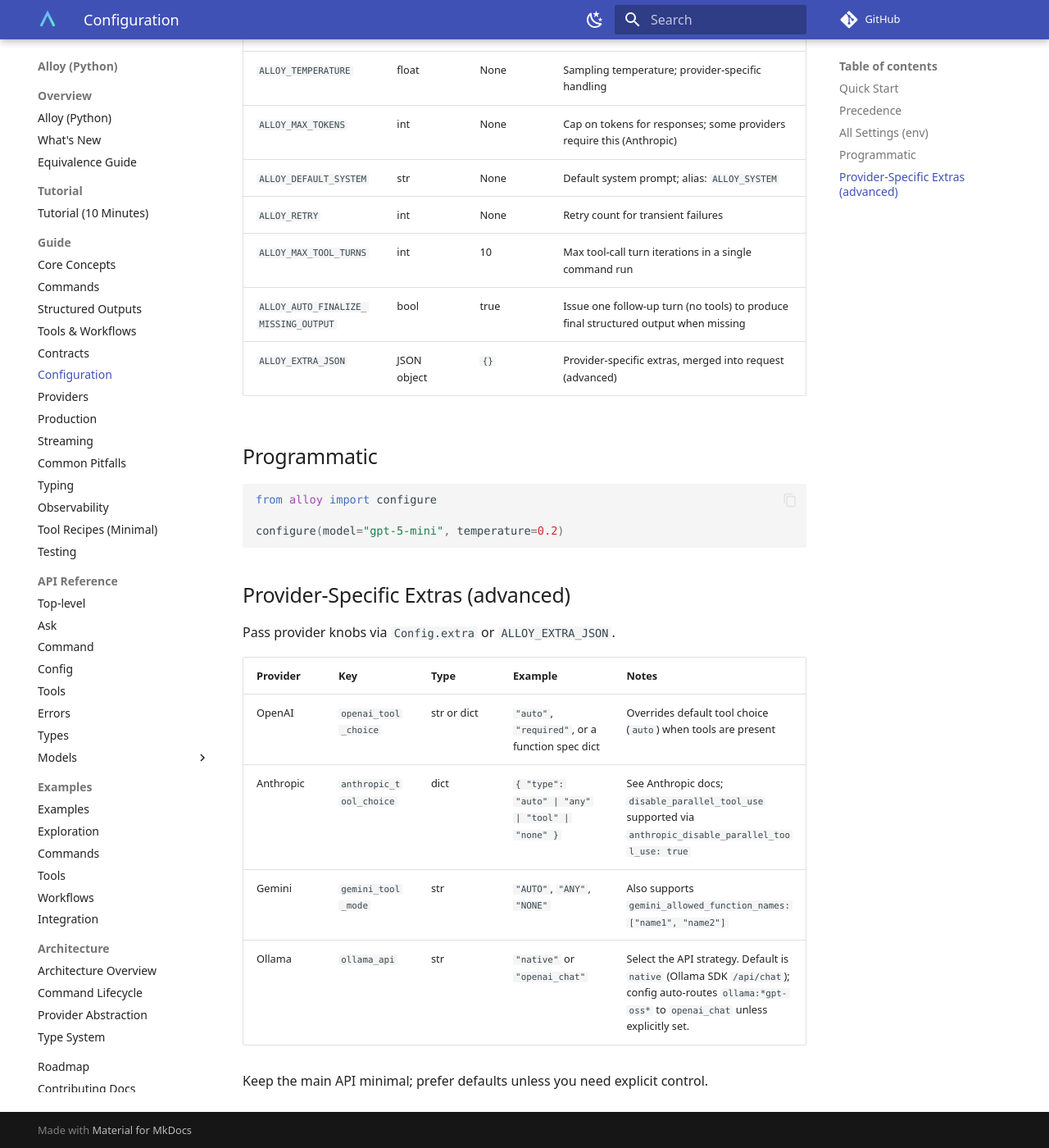
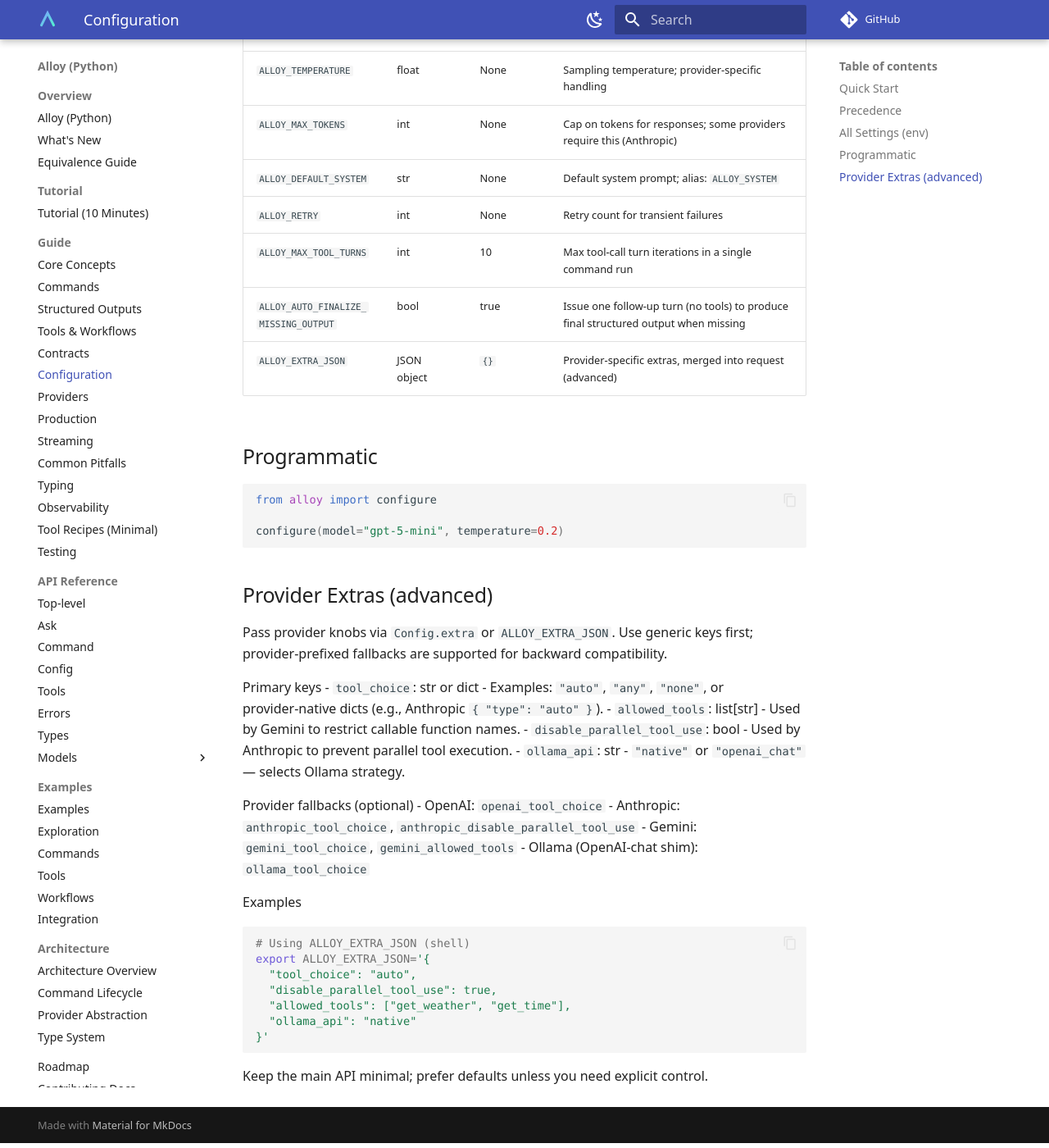
Before and after one commit to lydakis/alloy, an MkDocs documentation site: the page built from docs/guide/configuration.md, in a window 1280 px wide and 1400 px high, scrolled down 765 px. Shown: the whole window at 82% size. Built offline with MkDocs 1.6.1 and Material for MkDocs 9.7.7, drawn with Linux system fonts in a browser that asks for light colours; comment, search, counter and statistics services are not loaded.

Commit message:
docs: update config extras to generic-first with provider fallbacks; fix Anthropic max_tokens note and clarify examples

````diff
--- a/docs/guide/configuration.md
+++ b/docs/guide/configuration.md
@@ -39,15 +39,35 @@ from alloy import configure
 configure(model="gpt-5-mini", temperature=0.2)
 ```
 
-## Provider-Specific Extras (advanced)
+## Provider Extras (advanced)
 
-Pass provider knobs via `Config.extra` or `ALLOY_EXTRA_JSON`.
+Pass provider knobs via `Config.extra` or `ALLOY_EXTRA_JSON`. Use generic keys first; provider‑prefixed fallbacks are supported for backward compatibility.
 
-| Provider | Key | Type | Example | Notes |
-|----------|-----|------|---------|-------|
-| OpenAI | `openai_tool_choice` | str or dict | `"auto"`, `"required"`, or a function spec dict | Overrides default tool choice (`auto`) when tools are present |
-| Anthropic | `anthropic_tool_choice` | dict | `{ "type": "auto" | "any" | "tool" | "none" }` | See Anthropic docs; `disable_parallel_tool_use` supported via `anthropic_disable_parallel_tool_use: true` |
-| Gemini | `gemini_tool_mode` | str | `"AUTO"`, `"ANY"`, `"NONE"` | Also supports `gemini_allowed_function_names: ["name1", "name2"]` |
-| Ollama | `ollama_api` | str | `"native"` or `"openai_chat"` | Select the API strategy. Default is `native` (Ollama SDK `/api/chat`); config auto‑routes `ollama:*gpt-oss*` to `openai_chat` unless explicitly set. |
+Primary keys
+- `tool_choice`: str or dict
+  - Examples: `"auto"`, `"any"`, `"none"`, or provider‑native dicts (e.g., Anthropic `{ "type": "auto" }`).
+- `allowed_tools`: list[str]
+  - Used by Gemini to restrict callable function names.
+- `disable_parallel_tool_use`: bool
+  - Used by Anthropic to prevent parallel tool execution.
+- `ollama_api`: str
+  - `"native"` or `"openai_chat"` — selects Ollama strategy.
+
+Provider fallbacks (optional)
+- OpenAI: `openai_tool_choice`
+- Anthropic: `anthropic_tool_choice`, `anthropic_disable_parallel_tool_use`
+- Gemini: `gemini_tool_choice`, `gemini_allowed_tools`
+- Ollama (OpenAI‑chat shim): `ollama_tool_choice`
+
+Examples
+```bash
+# Using ALLOY_EXTRA_JSON (shell)
+export ALLOY_EXTRA_JSON='{
+  "tool_choice": "auto",
+  "disable_parallel_tool_use": true,
+  "allowed_tools": ["get_weather", "get_time"],
+  "ollama_api": "native"
+}'
+```
 
 Keep the main API minimal; prefer defaults unless you need explicit control.
````
Also changed, not shown: docs/guide/providers.md (+2 -2 lines), 5 other files.
